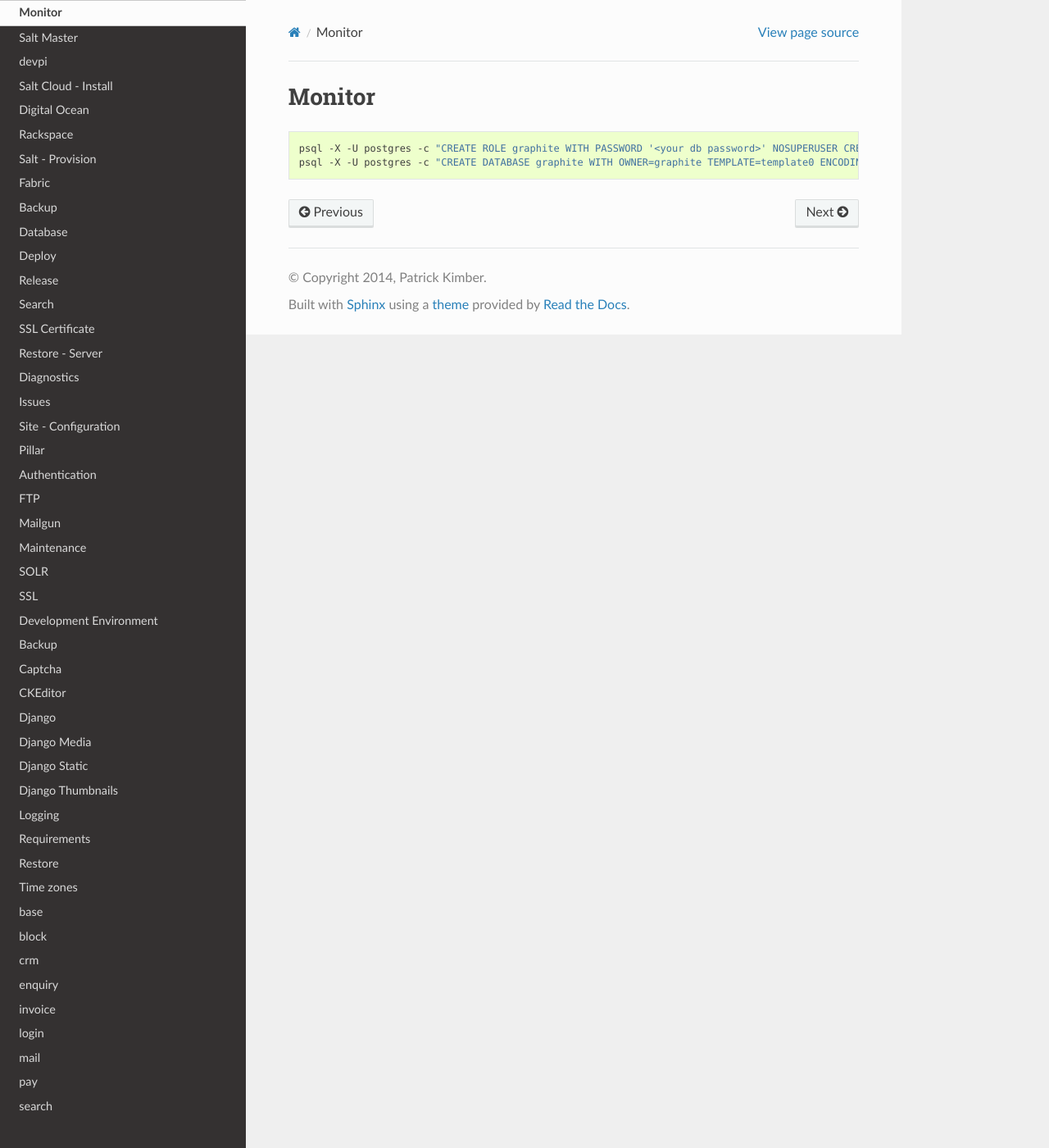
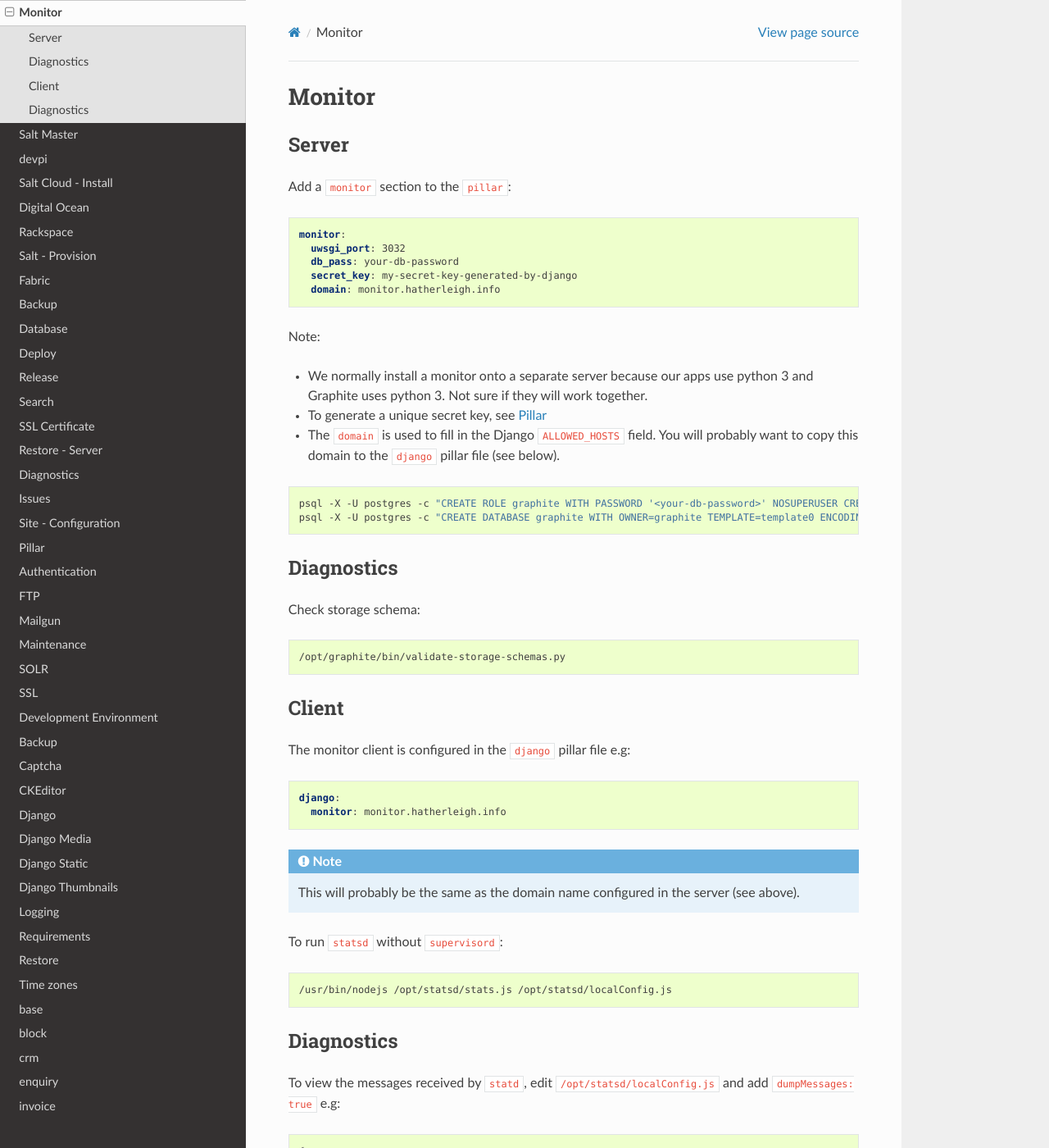
Before and after one commit to pkimber/old-docs-migrated-to-gitlab, a Sphinx documentation site: the page built from source/monitor.rst, in a window 1280 px wide and 1400 px high. Shown: the whole window at 82% size. Built offline with Sphinx 7.4.7 and the Read the Docs theme 2.0.0, drawn with Linux system fonts in a browser that asks for light colours; some of the changed text lies outside the part shown.

Commit message:
graphite - monitor

```diff
--- a/source/monitor.rst
+++ b/source/monitor.rst
@@ -3,7 +3,90 @@ Monitor
 
 .. highlight:: bash
 
+Server
+======
+
+Add a ``monitor`` section to the ``pillar``:
+
+.. code-block:: yaml
+
+  monitor:
+    uwsgi_port: 3032
+    db_pass: your-db-password
+    secret_key: my-secret-key-generated-by-django
+    domain: monitor.hatherleigh.info
+
+Note:
+
+- We normally install a monitor onto a separate server because our apps use
+  python 3 and Graphite uses python 3.  Not sure if they will work together.
+- To generate a unique secret key, see :doc:`salt-pillar`
+- The ``domain`` is used to fill in the Django ``ALLOWED_HOSTS`` field.  You
+  will probably want to copy this domain to the ``django`` pillar file (see
+  below).
+
 ::
 
-  psql -X -U postgres -c "CREATE ROLE graphite WITH PASSWORD '<your db password>' NOSUPERUSER CREATEDB NOCREATEROLE LOGIN;"
+  psql -X -U postgres -c "CREATE ROLE graphite WITH PASSWORD '<your-db-password>' NOSUPERUSER CREATEDB NOCREATEROLE LOGIN;"
   psql -X -U postgres -c "CREATE DATABASE graphite WITH OWNER=graphite TEMPLATE=template0 ENCODING='utf-8';"
+
+Diagnostics
+===========
+
+Check storage schema::
+
+  /opt/graphite/bin/validate-storage-schemas.py
+
+Client
+======
+
+The monitor client is configured in the ``django`` pillar file e.g:
+
+.. code-block:: yaml
+
+  django:
+    monitor: monitor.hatherleigh.info
+
+.. note:: This will probably be the same as the domain name configured in the
+          server (see above).
+
+To run ``statsd`` without ``supervisord``::
+
+  /usr/bin/nodejs /opt/statsd/stats.js /opt/statsd/localConfig.js
+
+Diagnostics
+===========
+
+To view the messages received by ``statd``, edit ``/opt/statsd/localConfig.js``
+and add ``dumpMessages: true`` e.g::
+
+  {
+      graphitePort: 2003,
+      graphiteHost: "monitor.hatherleigh.info",
+      port: 8125,
+      dumpMessages: true,
+      backends: [ "./backends/graphite" ]
+  }
+
+.. tip:: Don't forget to stop ``statsd`` in ``supervisorctl`` if running from
+         the command line.
+
+From `Looking Under the Covers of StatsD`_
+
+To see the statistics from the management interface::
+
+   echo "stats" | nc localhost 8126
+
+   (echo "timers" | nc localhost 8126)
+   (echo "counters" | nc localhost 8126)
+
+To see if the monitor server is accepting connections::
+
+   telnet monitor.hatherleigh.info 2003
+
+To send some data to ``statsd``::
+
+  echo "foo:1|c" | nc -u -w0 127.0.0.1 8125
+
+
+.. _`Looking Under the Covers of StatsD`: http://blog.johngoulah.com/2012/10/looking-under-the-covers-of-statsd/
```
